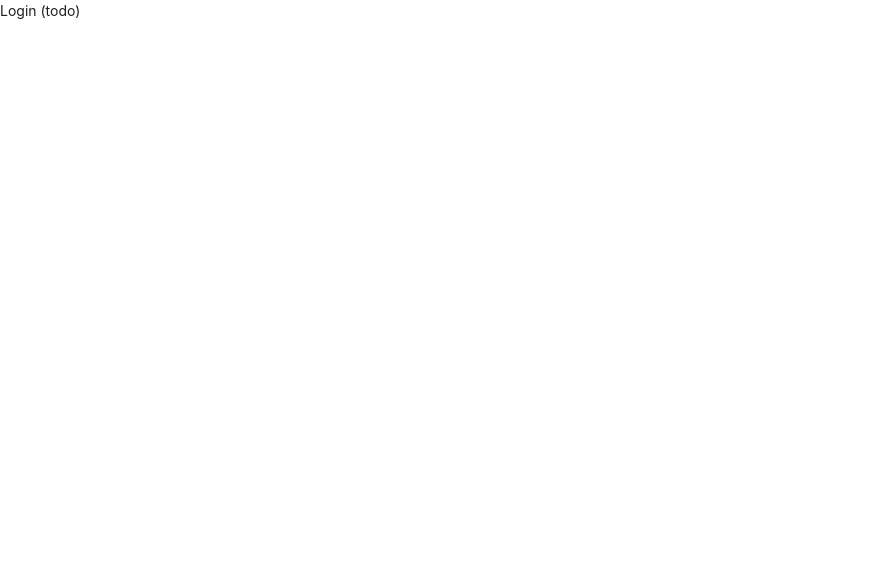
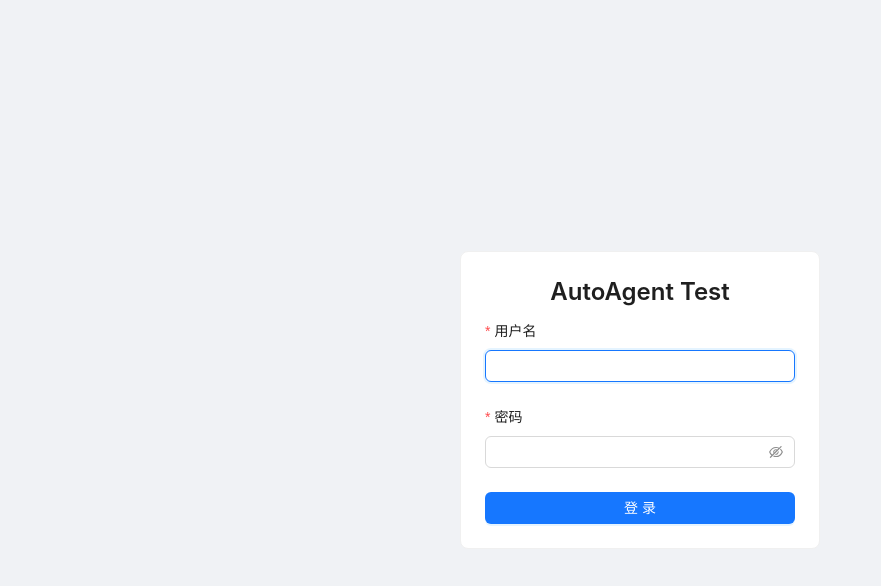
Before and after one commit to B1ankJ/autoagent-test, a React (Vite) app in the folder web/: page /login in a window 1280 px wide. Shown: the top 586 px of the page, without its empty margins (0-881 px from the left). Built offline with nearby package versions, Linux system fonts and the light colour scheme.

Commit message:
feat(web): login page with token storage

```diff
--- a/web/src/pages/Login.tsx
+++ b/web/src/pages/Login.tsx
@@ -1,3 +1,63 @@
+import { App, Button, Card, Form, Input, Typography } from 'antd'
+import { useEffect } from 'react'
+import { useLocation, useNavigate } from 'react-router-dom'
+import { useLogin } from '../api/auth'
+import { useAuth } from '../hooks/useAuth'
+
+interface FormValues {
+  username: string
+  password: string
+}
+
 export function Login() {
-  return <div>Login (todo)</div>
+  const navigate = useNavigate()
+  const location = useLocation() as { state?: { from?: { pathname: string } } }
+  const { isAuthenticated, login } = useAuth()
+  const mutation = useLogin()
+  const { message } = App.useApp()
+
+  useEffect(() => {
+    if (isAuthenticated) {
+      navigate(location.state?.from?.pathname ?? '/', { replace: true })
+    }
+  }, [isAuthenticated, location.state, navigate])
+
+  const onFinish = async (values: FormValues) => {
+    try {
+      const response = await mutation.mutateAsync(values)
+      login(response.token)
+      navigate(location.state?.from?.pathname ?? '/', { replace: true })
+    } catch (error) {
+      message.error((error as Error).message)
+    }
+  }
+
+  return (
+    <div
+      style={{
+        minHeight: '100vh',
+        display: 'flex',
+        alignItems: 'center',
+        justifyContent: 'center',
+        background: '#f0f2f5',
+      }}
+    >
+      <Card style={{ width: 360 }}>
+        <Typography.Title level={3} style={{ textAlign: 'center' }}>
+          AutoAgent Test
+        </Typography.Title>
+        <Form<FormValues> layout="vertical" onFinish={onFinish}>
+          <Form.Item name="username" label="用户名" rules={[{ required: true }]}>
+            <Input autoFocus />
+          </Form.Item>
+          <Form.Item name="password" label="密码" rules={[{ required: true }]}>
+            <Input.Password />
+          </Form.Item>
+          <Button type="primary" htmlType="submit" block loading={mutation.isPending}>
+            登录
+          </Button>
+        </Form>
+      </Card>
+    </div>
+  )
 }
```
Also changed, not shown: web/src/test/setup.ts (+16 -0 lines), 1 other file (tests, documents, lock files or other folders).
